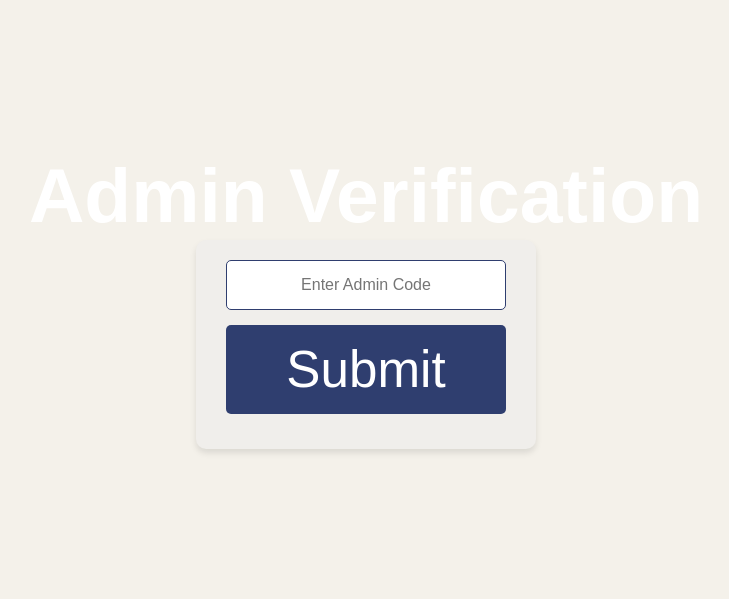
After one commit to JordanBarhoumeh/ChurchApplication, a Flask app: page /admin_check/1 in a window 1280 px wide. The commit adds this page. Shown: the top 599 px of the page, without its empty margins (274-1003 px from the left). Run offline with Flask 3, Linux system fonts and the light colour scheme.

Commit message:
admin settings

```diff
--- a/app.py
+++ b/app.py
@@ -110,6 +110,20 @@ def settings(church_id):
     church = Church.query.get_or_404(church_id)
     return render_template('settings.html', church=church)
 
+@app.route('/admin_check/<int:church_id>')
+def admin_check(church_id):
+    return render_template('admin_check.html', church_id=church_id)
+
+@app.route('/verify_admin_password/<int:church_id>', methods=['POST'])
+def verify_admin_password(church_id):
+    admin_password = request.form['admin_password']
+    church = Church.query.get_or_404(church_id)
+    if church.admin_password == admin_password:  # Direct comparison, no hashing since it's a code
+        return redirect(url_for('admin_settings', church_id=church_id))
+    else:
+        return redirect(url_for('error'))  # Assuming you have an error.html or similar handler
+
+
 
 @app.route('/')
 def home():
--- /dev/null
+++ b/templates/admin_check.html
@@ -0,0 +1,19 @@
+<!DOCTYPE html>
+<html lang="en">
+<head>
+    <meta charset="UTF-8">
+    <meta name="viewport" content="width=device-width, initial-scale=1, maximum-scale=1, user-scalable=no">
+    <title>Admin Check</title>
+    <link rel="stylesheet" href="{{ url_for('static', filename='style.css') }}">
+</head>
+<body>
+    <div class="center-container">
+        <h1>Admin Verification</h1>
+        <form action="{{ url_for('verify_admin_password', church_id=church_id) }}" method="post">
+            <input type="text" name="admin_password" placeholder="Enter Admin Code" required>
+            <input type="submit" value="Submit">
+        </form>
+    </div>
+    <script src="{{ url_for('static', filename='script.js') }}"></script>
+</body>
+</html>
--- a/templates/settings.html
+++ b/templates/settings.html
@@ -17,6 +17,8 @@
         </div>
 
         <a href="{{ url_for('church_main', church_id=church.id) }}" class="move-button">Home</a>
+        <a href="{{ url_for('admin_check', church_id=church.id) }}" class="move-button">Admin Check</a>
+
         <a href="{{ url_for('logout') }}" class="move-button">Logout</a>
     </div>
 
```
Also changed, not shown: templates/admin_settings.html (added).
